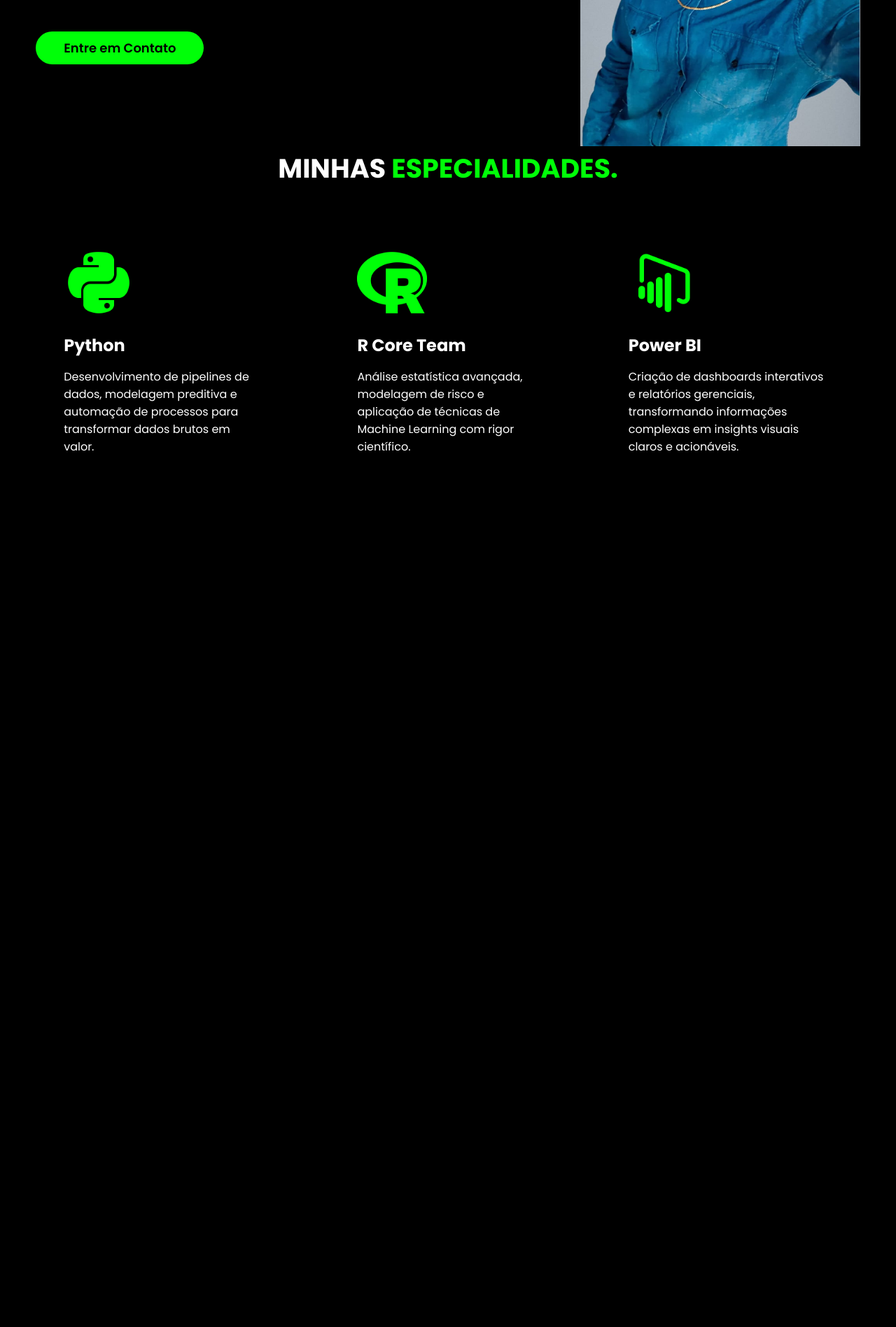
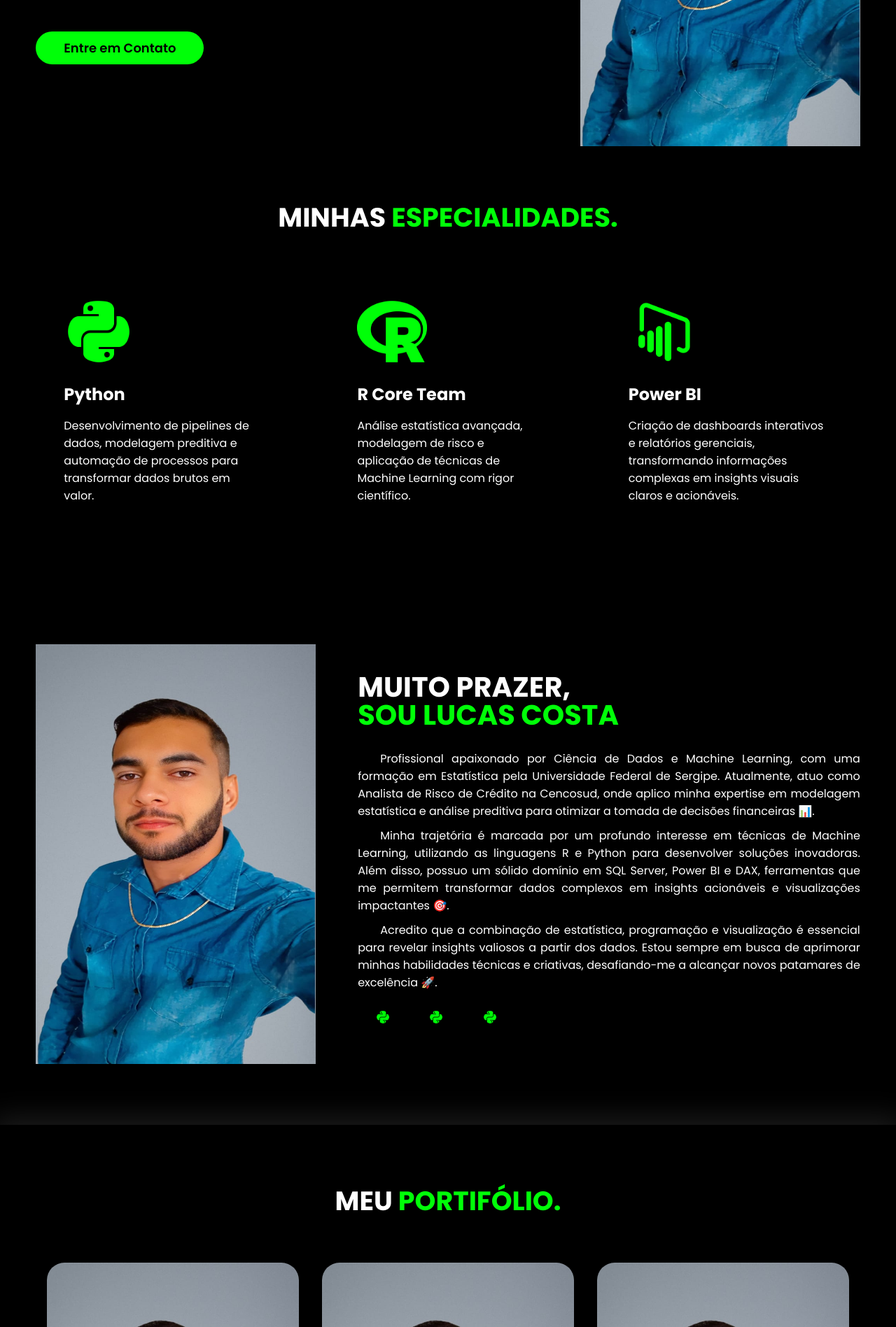
Before and after one commit to luukas20/meu-portifolio, a Flask app: page / in a window 1280 px wide. Shown: the part 572-2469 px from the top of the page at 70% size. Before the commit the page ends 1217 px from the top, so only its background shows below. Run offline with Flask 3, Linux system fonts and the light colour scheme.

Commit message:
Adicionando Meu Portifólio

```diff
--- a/static/style.css
+++ b/static/style.css
@@ -30,7 +30,7 @@ body{
     transition: .2s;
 }
 
-.contato button:hover{
+button:hover{
     box-shadow: 0px 0px 8px #00FF08;
     transform: scale(1.05);
 }
@@ -81,8 +81,6 @@ header nav li{
     display: inline-block;
     padding: 0 40px;
 }
-
-
 
 /* ESTILO DO TOPO DO SITE */
 
@@ -136,7 +134,7 @@ section.topo-do-site .flex{
 /* ESTILO ESPECIALIDADES */
 
 section.especialidades{
-    padding: 10px 4%;
+    padding: 80px 4%;
 }
 
 section.especialidades .flex{
@@ -161,3 +159,98 @@ section.especialidades .flex{
     font-size: 24px;
     margin: 15px 0;
 }
+
+/* ESTILO SOBRE MIM */
+
+section.sobre-mim{
+    padding: 80px 4%;
+}
+
+section.sobre-mim .flex{
+    align-items: center;
+    gap: 60px;
+}
+
+.sobre-mim .txt-sobre-mim{
+    color: #fff;
+}
+
+.sobre-mim .txt-sobre-mim h2{
+    font-size: 40px;
+    line-height: 40px;
+    margin-bottom: 30px;
+}
+
+.sobre-mim .txt-sobre-mim h2 span{
+    color: #00FF08;
+    display: block;
+    font-size: 40px;
+}
+
+.sobre-mim .txt-sobre-mim p{
+    margin: 10px 0;
+    text-align: justify;
+    text-indent: 2em;
+}
+
+.sobre-mim .txt-sobre-mim .rede-social button{
+    width: 60px;
+    height: 60px;
+    border-radius: 25px;
+    border: none;
+    background-color: #000;
+    font-size: 20px;
+    cursor: pointer;
+    margin: 0 6px;
+    transition: .2s;
+}
+
+/* ESTILO MEU PORTIFÓLIO */
+
+section.portifolio{
+    padding: 80px 4%;
+    box-shadow: 0px 0px 40px 10px #ffffff1d;
+}
+
+section.portifolio .flex{
+    justify-content: space-around;
+    margin-top: 60px;
+
+}
+
+.img-port{
+    width: 360px;
+    height: 460px;
+    background-size: cover;
+    background-position: 100% 0%;
+    transition: 8s;
+    cursor: pointer;
+    border-radius: 25px;
+    position: relative;
+}
+
+.img-port:hover{
+    background-position: 100% 100%;
+}
+
+.overlay{
+    position: absolute;
+    top: 0;
+    left: 0;
+    width: 100%;
+    height: 100%;
+    background-color: #000000b8;
+    border-radius: 25px;
+    display: flex;
+    align-items: center;
+    justify-content: center;
+    font-size: 24px;
+    font-weight: 600;
+    color: #fff;
+    opacity: 0;
+    transform: 0.5s;
+}
+
+.overlay:hover{
+    opacity: 1;
+}
--- a/templates/homepage.html
+++ b/templates/homepage.html
@@ -65,6 +65,7 @@
                 </div><!--flex-->
             </div><!--interface-->
         </section><!--topo-do-site-->
+
         <section class="especialidades">
             <div class="interface">
                 <h2 class="titulo">MINHAS <span>ESPECIALIDADES.</span></h2>
@@ -87,6 +88,44 @@
                 </div><!--flex-->
             </div><!--interface-->
         </section><!--especialidades-->
+
+        <section class="sobre-mim">
+            <div class="interface">
+                <div class="flex">
+                    <div class="img-sobre-mim">
+                        <img src="{{ url_for('static', filename='images/Foto Perfil.jpeg') }}" alt="" width="400" height="600">
+                    </div><!--img-sobre-mim-->
+                    <div class="txt-sobre-mim">
+                        <h2>MUITO PRAZER, <span>SOU LUCAS COSTA</span></h2>
+                        <p>Profissional apaixonado por Ciência de Dados e Machine Learning, com uma formação em Estatística pela Universidade Federal de Sergipe. Atualmente, atuo como Analista de Risco de Crédito na Cencosud, onde aplico minha expertise em modelagem estatística e análise preditiva para otimizar a tomada de decisões financeiras 📊.</p>
+                        <p>Minha trajetória é marcada por um profundo interesse em técnicas de Machine Learning, utilizando as linguagens R e Python para desenvolver soluções inovadoras. Além disso, possuo um sólido domínio em SQL Server, Power BI e DAX, ferramentas que me permitem transformar dados complexos em insights acionáveis e visualizações impactantes 🎯.</p>
+                        <p>Acredito que a combinação de estatística, programação e visualização é essencial para revelar insights valiosos a partir dos dados. Estou sempre em busca de aprimorar minhas habilidades técnicas e criativas, desafiando-me a alcançar novos patamares de excelência 🚀.</p>
+                        <div class="rede-social">
+                            <a href=""><button><img src="{{ url_for('static', filename='images/Python.png') }}" alt="" width="20" height="20"></button></a>
+                            <a href=""><button><img src="{{ url_for('static', filename='images/Python.png') }}" alt="" width="20" height="20"></button></a>
+                            <a href=""><button><img src="{{ url_for('static', filename='images/Python.png') }}" alt="" width="20" height="20"></button></a>
+                        </div><!--rede-social-->
+                    </div><!--txt-sobre-mim-->
+                </div><!--flex-->
+            </div><!--interface-->
+        </section><!--sobre-mim-->
+
+        <section class="portifolio">
+            <div class="interface">
+                <h2 class="titulo">MEU <span>PORTIFÓLIO.</span></h2>
+                <div class="flex">
+                    <div class="img-port" style="background-image: url('{{ url_for('static', filename='images/Foto Perfil.jpeg') }}');">
+                        <div class="overlay">Power BI</div>
+                    </div>
+                    <div class="img-port" style="background-image: url('{{ url_for('static', filename='images/Foto Perfil.jpeg') }}');">
+                        <div class="overlay">R Shiny</div>
+                    </div>
+                    <div class="img-port" style="background-image: url('{{ url_for('static', filename='images/Foto Perfil.jpeg') }}');">
+                        <div class="overlay">Streamlit</div>
+                    </div>
+                </div><!--flex-->
+            </div><!--interface-->
+        </section><!--portifolio-->
     </main>
 
 </body>
```
